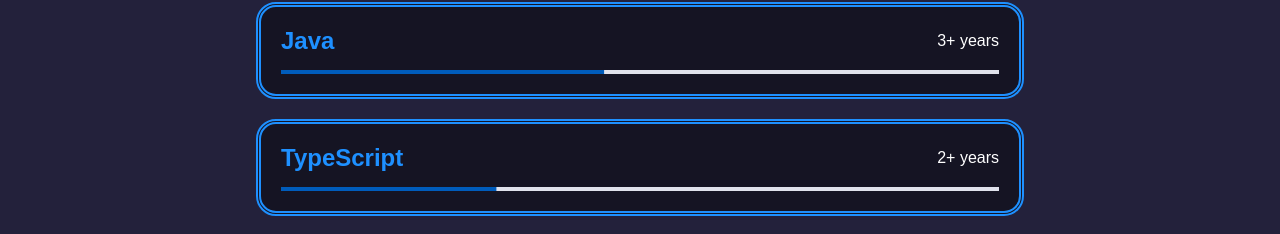
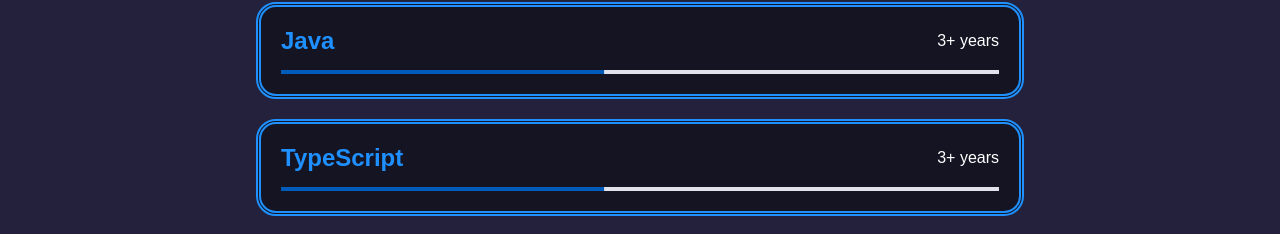
Before and after one commit to hromuge/portfolio, an Angular app: page / in a window 1280 px wide. Shown: the part 1739-1973 px from the top of the page. Built offline with nearby package versions, Linux system fonts and the light colour scheme; a web font is replaced by a local one.

Commit message:
fix mistake in skills

```diff
--- a/src/app/app.html
+++ b/src/app/app.html
@@ -42,7 +42,7 @@
     <app-skillcard title="NestJs" [percentageValue]="15" [years]="1"></app-skillcard>
     <app-skillcard title="Angular" [percentageValue]="45" [years]="3"></app-skillcard>
     <app-skillcard title="Java" [percentageValue]="45" [years]="3"></app-skillcard>
-    <app-skillcard title="TypeScript" [percentageValue]="30" [years]="2"></app-skillcard>
+    <app-skillcard title="TypeScript" [percentageValue]="45" [years]="3"></app-skillcard>
     <app-skillcard title="SQL" [percentageValue]="60" [years]="4"></app-skillcard>
     <app-skillcard title="Python" [percentageValue]="15" [years]="1"></app-skillcard>
     <app-skillcard title="Spring" [percentageValue]="30" [years]="2"></app-skillcard>
```
